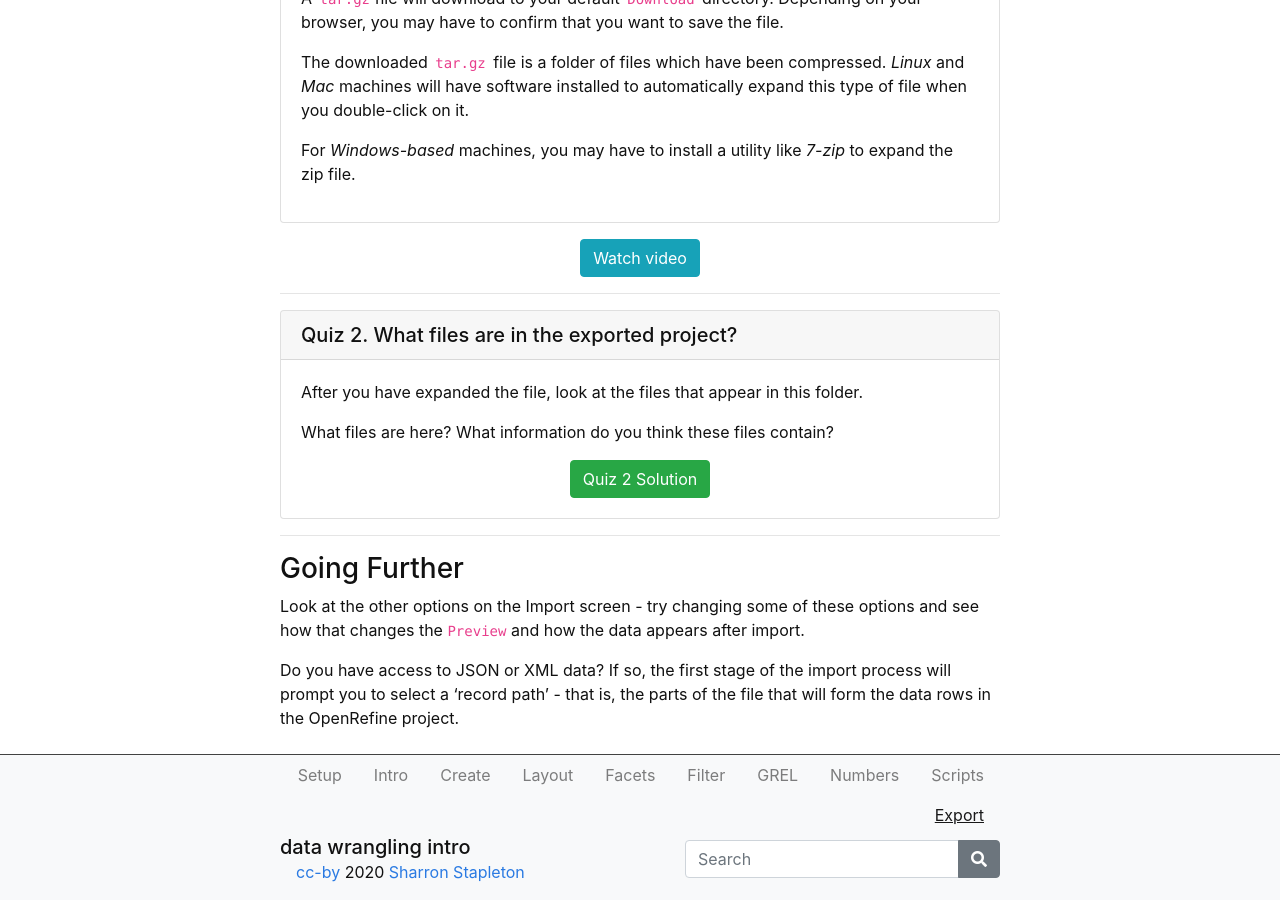
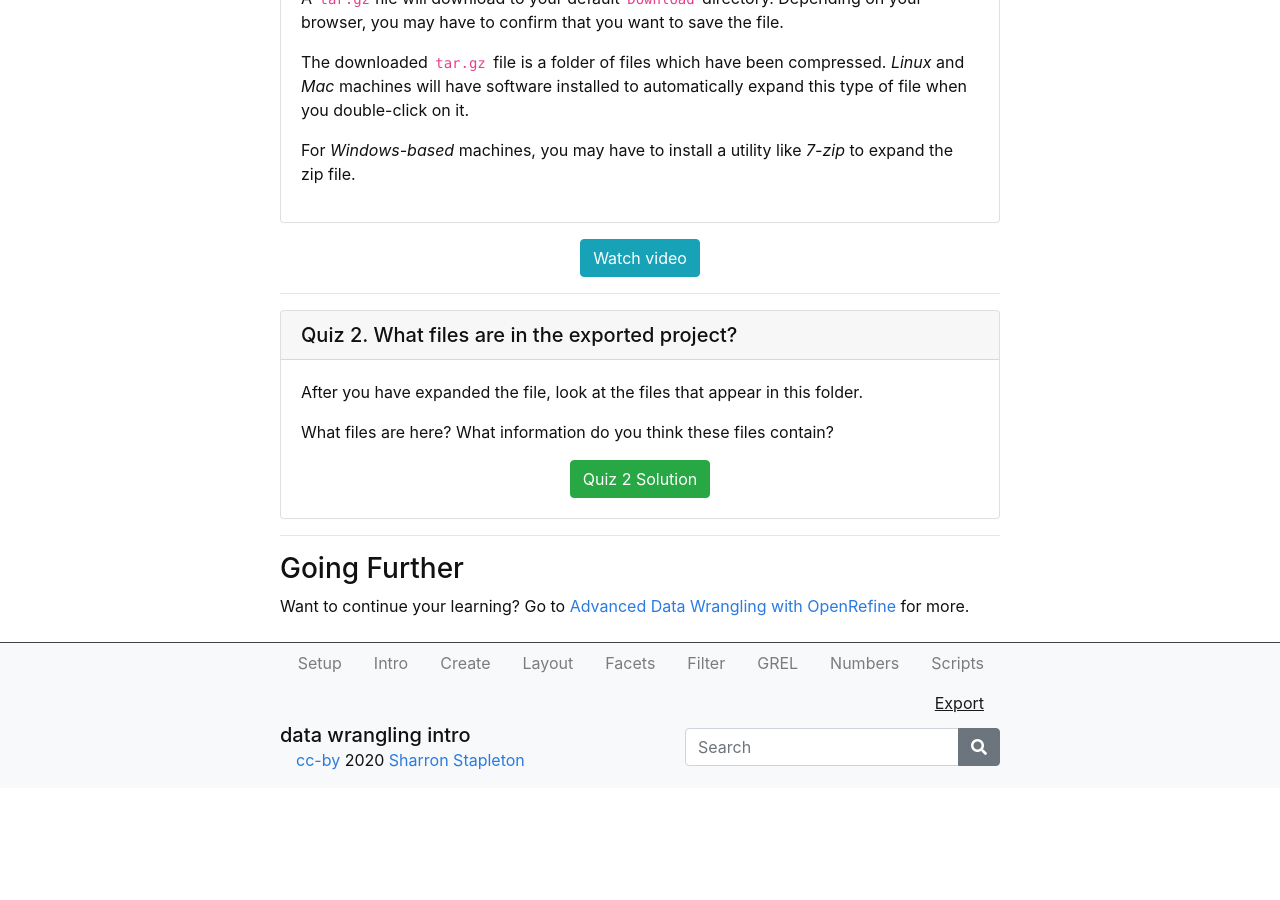
Before and after one commit to GULibrarySandbox/intro-data-wrangle, a Jekyll site: the page built from content/9-lesson.md, in a window 1280 px wide and 900 px high, scrolled down 953 px. Built offline with Jekyll 4.4.1, drawn with Linux system fonts in a browser that asks for light colours; after the commit the page ends 1741 px from its top, so only the background shows below that.

Commit message:
Update 9-lesson.md

```diff
--- a/content/9-lesson.md
+++ b/content/9-lesson.md
@@ -55,6 +55,4 @@ What files are here? What information do you think these files contain?
 
 ### Going Further
 
-Look at the other options on the Import screen - try changing some of these options and see how that changes the  `Preview`  and how the data appears after import.
-
-Do you have access to JSON or XML data? If so, the first stage of the import process will prompt you to select a 'record path' - that is, the parts of the file that will form the data rows in the OpenRefine project.
+Want to continue your learning?  Go to [Advanced Data Wrangling with OpenRefine](https://griffithunilibrary.github.io/Advanced-data-wrangle/) for more.
```
